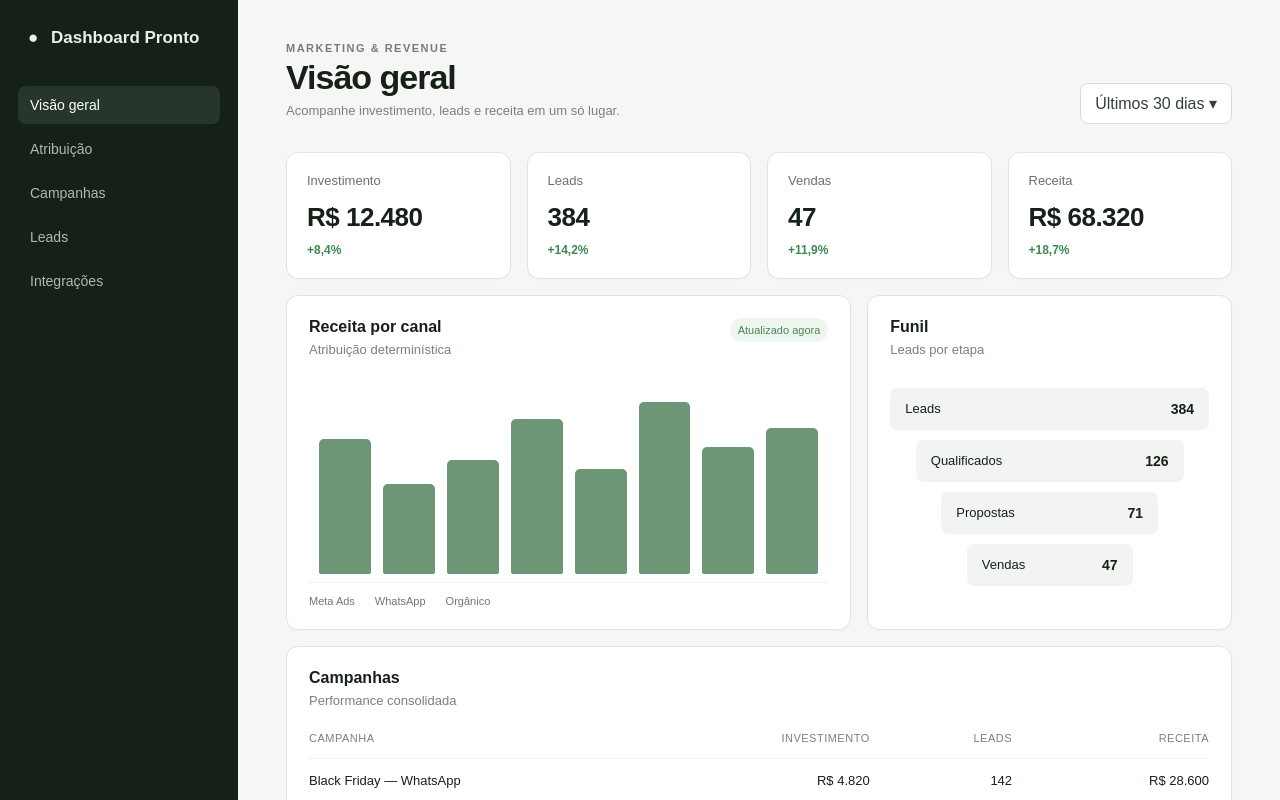
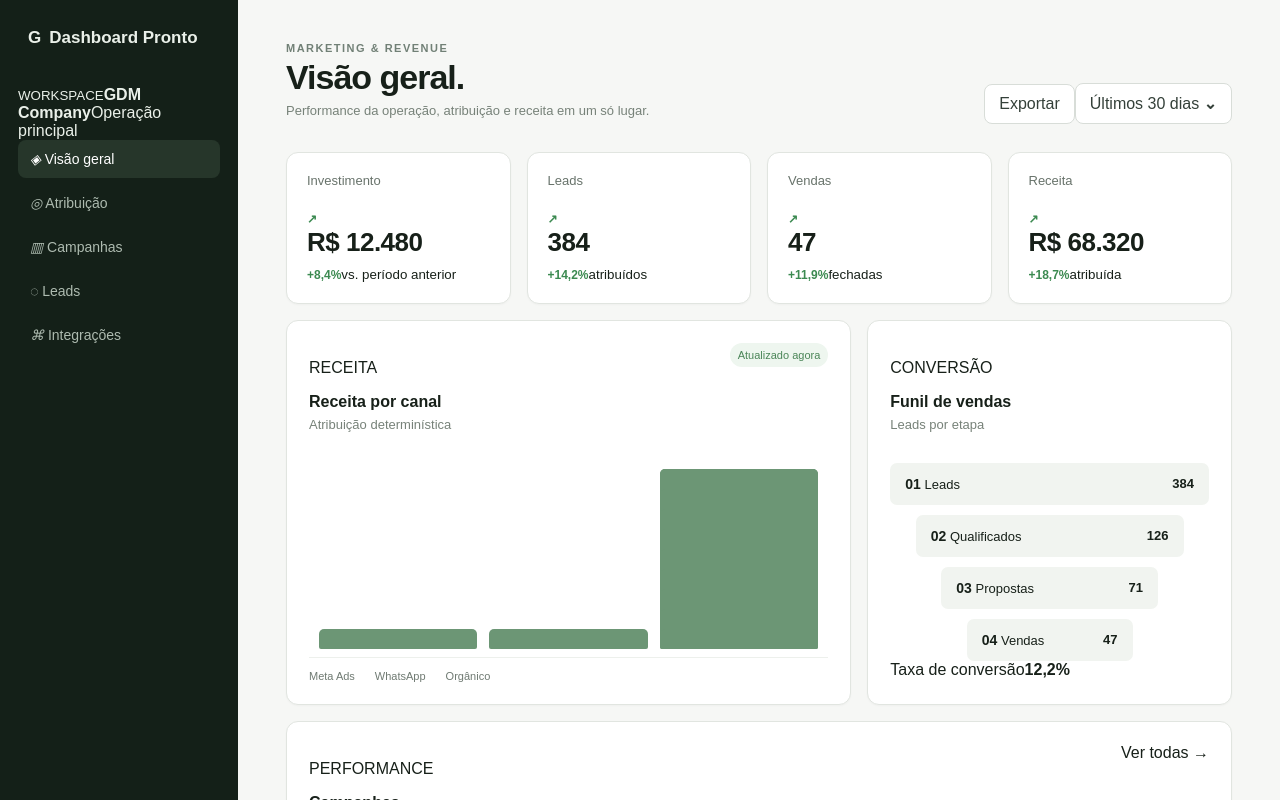
Before and after one commit to gustavoadmin26/dashboard, a Next.js app: page / in a window 1280 px wide. Shown: the top 800 px of the page. Built offline with nearby package versions, Linux system fonts and the light colour scheme.

Commit message:
style: align dashboard visual language with GDM Site

```diff
--- a/app/page.tsx
+++ b/app/page.tsx
@@ -1,24 +1,35 @@
 const metrics = [
-  ["Investimento", "R$ 12.480", "+8,4%"],
-  ["Leads", "384", "+14,2%"],
-  ["Vendas", "47", "+11,9%"],
-  ["Receita", "R$ 68.320", "+18,7%"],
+  ["Investimento", "R$ 12.480", "+8,4%", "vs. período anterior"],
+  ["Leads", "384", "+14,2%", "atribuídos"],
+  ["Vendas", "47", "+11,9%", "fechadas"],
+  ["Receita", "R$ 68.320", "+18,7%", "atribuída"],
+];
+
+const campaigns = [
+  ["Black Friday — WhatsApp", "R$ 4.820", "142", "R$ 28.600", "A"],
+  ["Always On — Conversão", "R$ 3.760", "118", "R$ 21.440", "A"],
+  ["Remarketing — Site", "R$ 2.180", "74", "R$ 11.280", "B"],
+  ["Prospecting — Meta", "R$ 1.720", "50", "R$ 6.980", "B"],
 ];
 
 export default function Home() {
   return (
     <main className="shell">
       <aside className="sidebar">
-        <div className="brand"><span>●</span> Dashboard Pronto</div>
-        <nav><a className="active">Visão geral</a><a>Atribuição</a><a>Campanhas</a><a>Leads</a><a>Integrações</a></nav>
-        <div className="sideBottom"><span className="dot" /> Sistema operacional</div>
+        <div className="brand"><span className="brandMark">G</span><span>Dashboard Pronto</span></div>
+        <div className="workspace"><small>WORKSPACE</small><strong>GDM Company</strong><span>Operação principal</span></div>
+        <nav>
+          <a className="active"><i>◈</i> Visão geral</a><a><i>◎</i> Atribuição</a><a><i>▥</i> Campanhas</a><a><i>◌</i> Leads</a><a><i>⌘</i> Integrações</a>
+        </nav>
+        <div className="sideBottom"><span className="statusDot" /> Sistema operacional</div>
       </aside>
       <section className="content">
-        <header><div><p className="eyebrow">MARKETING & REVENUE</p><h1>Visão geral</h1><p className="muted">Acompanhe investimento, leads e receita em um só lugar.</p></div><button>Últimos 30 dias ▾</button></header>
-        <div className="grid">{metrics.map(([label,value,delta]) => <article className="card" key={label}><p>{label}</p><strong>{value}</strong><span>{delta}</span></article>)}</div>
-        <div className="columns"><article className="panel"><div className="panelHead"><div><h2>Receita por canal</h2><p className="muted">Atribuição determinística</p></div><span className="tag">Atualizado agora</span></div><div className="chart"><div style={{height:'72%'}} /><div style={{height:'48%'}} /><div style={{height:'61%'}} /><div style={{height:'83%'}} /><div style={{height:'56%'}} /><div style={{height:'92%'}} /><div style={{height:'68%'}} /><div style={{height:'78%'}} /></div><div className="legend"><span>Meta Ads</span><span>WhatsApp</span><span>Orgânico</span></div></article>
-        <article className="panel"><div className="panelHead"><div><h2>Funil</h2><p className="muted">Leads por etapa</p></div></div><div className="funnel"><div><span>Leads</span><b>384</b></div><div><span>Qualificados</span><b>126</b></div><div><span>Propostas</span><b>71</b></div><div><span>Vendas</span><b>47</b></div></div></article></div>
-        <article className="panel table"><div className="panelHead"><div><h2>Campanhas</h2><p className="muted">Performance consolidada</p></div></div><div className="row head"><span>Campanha</span><span>Investimento</span><span>Leads</span><span>Receita</span></div>{[["Black Friday — WhatsApp","R$ 4.820","142","R$ 28.600"],["Always On — Conversão","R$ 3.760","118","R$ 21.440"],["Remarketing — Site","R$ 2.180","74","R$ 11.280"],["Prospecting — Meta","R$ 1.720","50","R$ 6.980"]].map(r=><div className="row" key={r[0]}>{r.map((x,i)=><span key={i}>{x}</span>)}</div>)}</article>
+        <header><div><p className="eyebrow">MARKETING & REVENUE</p><h1>Visão geral<span>.</span></h1><p className="muted">Performance da operação, atribuição e receita em um só lugar.</p></div><div className="headerActions"><button className="ghost">Exportar</button><button className="period">Últimos 30 dias <b>⌄</b></button></div></header>
+        <section className="grid">{metrics.map(([label,value,delta,note]) => <article className="card" key={label}><div className="cardTop"><p>{label}</p><span className="spark">↗</span></div><strong>{value}</strong><div className="delta"><span>{delta}</span><small>{note}</small></div></article>)}</section>
+        <div className="columns"><article className="panel"><div className="panelHead"><div><p className="kicker">RECEITA</p><h2>Receita por canal</h2><p className="muted">Atribuição determinística</p></div><span className="tag"><span /> Atualizado agora</span></div><div className="chart"><div className="gridline g1" /><div className="gridline g2" /><div className="bars"><div style={{height:'42%'}} /><div style={{height:'31%'}} /><div style={{height:'54%'}} /><div style={{height:'48%'}} /><div style={{height:'72%'}} /><div style={{height:'61%'}} /><div style={{height:'88%'}} /><div style={{height:'76%'}} /><div style={{height:'94%'}} /></div></div><div className="legend"><span><i className="legendBlue" /> Meta Ads</span><span><i className="legendLight" /> WhatsApp</span><span><i className="legendMuted" /> Orgânico</span></div></article>
+        <article className="panel"><div className="panelHead"><div><p className="kicker">CONVERSÃO</p><h2>Funil de vendas</h2><p className="muted">Leads por etapa</p></div></div><div className="funnel"><div><span><b>01</b> Leads</span><strong>384</strong></div><div><span><b>02</b> Qualificados</span><strong>126</strong></div><div><span><b>03</b> Propostas</span><strong>71</strong></div><div><span><b>04</b> Vendas</span><strong>47</strong></div></div><div className="funnelRate"><span>Taxa de conversão</span><strong>12,2%</strong></div></article></div>
+        <article className="panel table"><div className="panelHead"><div><p className="kicker">PERFORMANCE</p><h2>Campanhas</h2><p className="muted">Investimento e receita consolidados</p></div><a className="viewAll">Ver todas →</a></div><div className="row head"><span>Campanha</span><span>Investimento</span><span>Leads</span><span>Receita</span><span>Confiança</span></div>{campaigns.map(r=><div className="row" key={r[0]}><span className="campaignName">{r[0]}<small>Meta Ads · Conversão</small></span><span>{r[1]}</span><span>{r[2]}</span><span>{r[3]}</span><span><em className={'confidence c'+r[4]}>{r[4]}</em></span></div>)}</article>
+        <footer><span>Dashboard Pronto · Attribution Intelligence</span><span>v0.1.0 · <b>●</b> conectado</span></footer>
       </section>
     </main>
   );
```
